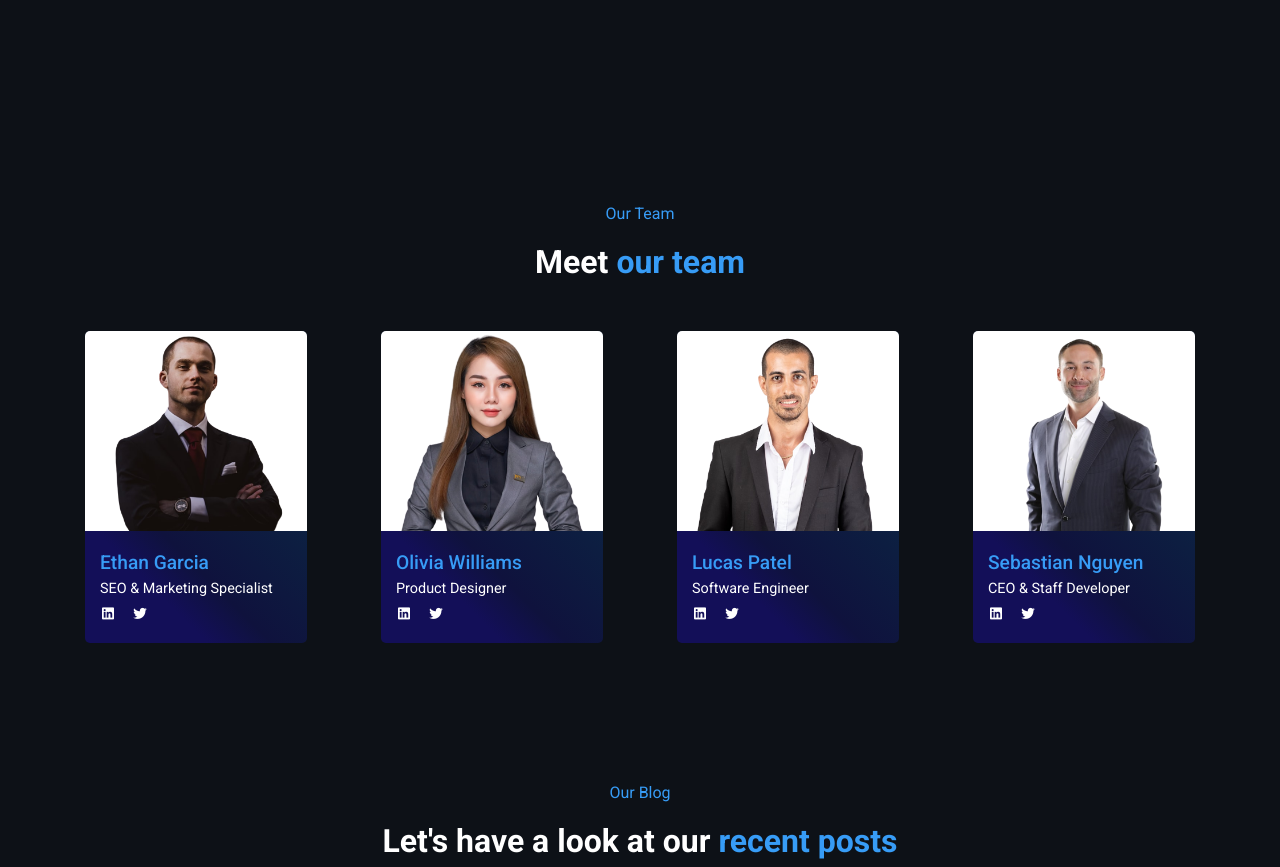
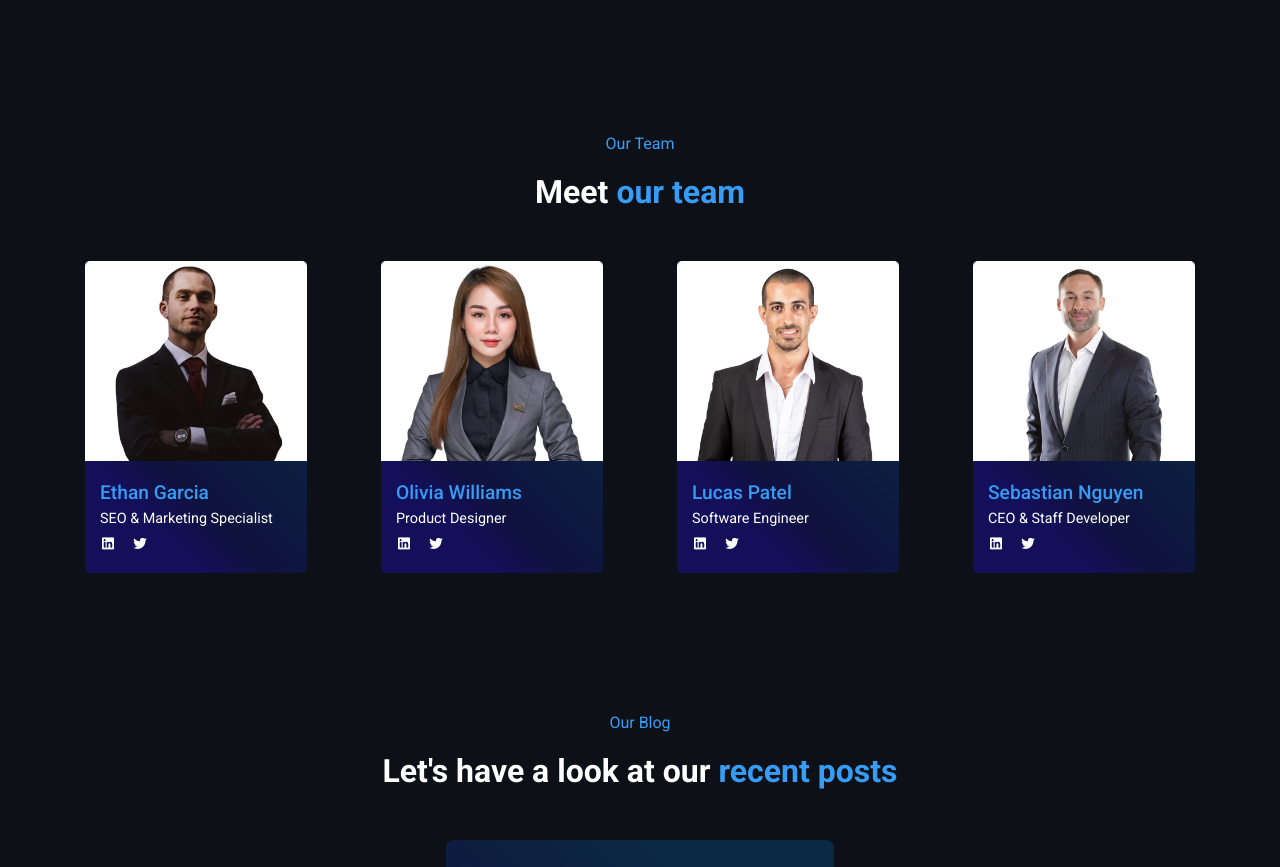
Before and after one commit to xroobix/AgencyWebsite, a React (Vite) app: page / in a window 1280 px wide. Shown: the part 2400-3267 px from the top of the page. Built offline with nearby package versions, Linux system fonts and the light colour scheme.

Commit message:
Remove padding

```diff
--- a/src/Components/Team/team.css
+++ b/src/Components/Team/team.css
@@ -1,3 +1,7 @@
+.our__team {
+    padding-top: 0;
+}
+
 .team__content {
     text-align: center;
     margin-bottom: 50px;
```
